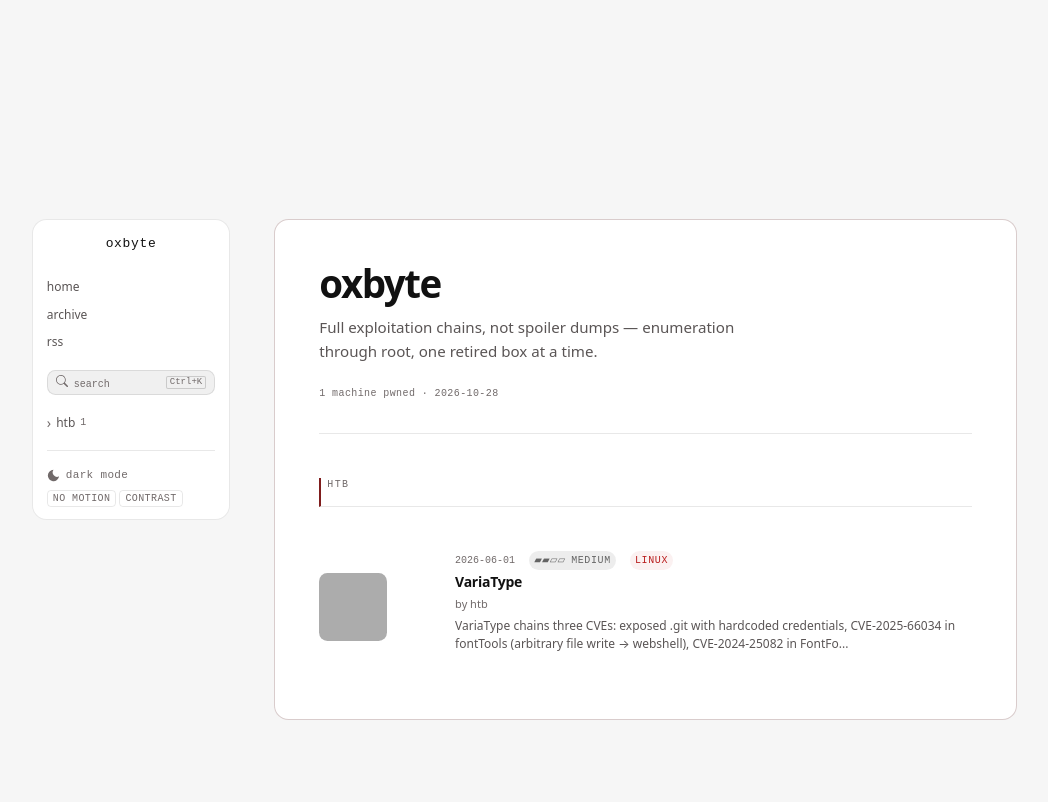
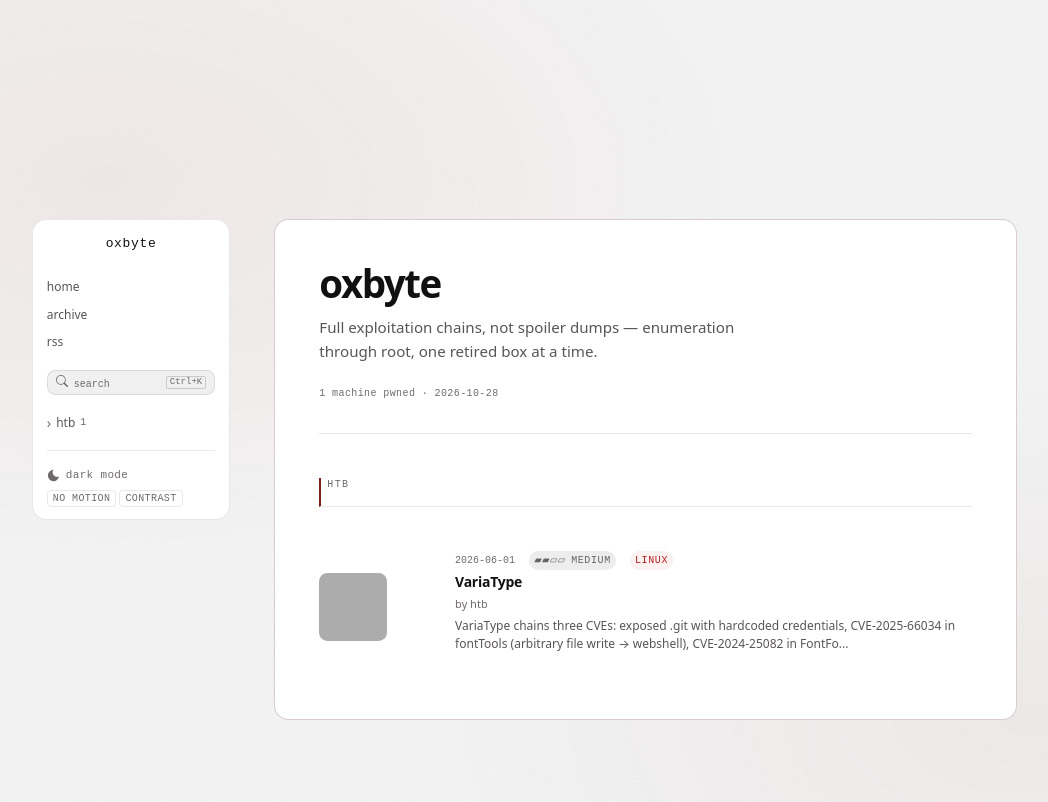
Before and after one commit to oxbyte0/oxbyte0.github.io, a Jekyll site: the page built from index.md, in a window 1280 px wide. Shown: the top 802 px of the page, without its empty margins (77-1125 px from the left). Built offline with Jekyll 4.4.1, drawn with Linux system fonts in a browser that asks for light colours; grey boxes are pictures that could not be loaded.

Commit message:
feat: light-theme bgfx variant + device/performance hardening
Light mode (was fully disabled, #bgfx{display:none}):
- drift gradients repointed to rgba(185,28,28,*)/rgba(127,29,29,*) at
  0.045-0.05 alpha — the light-theme :root[data-theme] accent (b91c1c
  family), well below the dark variant's intensity
- grain 0.05 -> 0.035
- spotlight center 0.10 -> 0.07
All still only the existing accent family, no new hues.

Device/performance:
- spotlight now hard-disabled via @media (hover: none), (pointer:
  coarse) in CSS, and the JS module early-returns on the same query
  before attaching any listener — not just CSS-hidden, the mousemove
  handler never exists on touch devices at all
- <=768px: grain opacity reduced further (0.04 dark / 0.028 light),
  drift slowed 26s -> 42s, spotlight disabled regardless of pointer
  type (covers a zoomed-out desktop window at that width)
- prefers-reduced-data: reduce drops both grain and drift entirely
  (unsupported browsers just ignore the block)
- will-change: transform scoped to .bgfx-drift only inside the
  motion-allowed media query, never set when animation doesn't run

No canvas anywhere in this feature, so devicePixelRatio capping is
N/A — grain is an SVG filter, drift/spotlight are gradients, both
vector and DPI-independent by construction.

Verified: built HTML still carries full text content, h1, nav
landmark, meta description, canonical, and OG tags with #bgfx present
(aria-hidden, zero text nodes, pure decoration) — nothing here is
JS-gated for crawlers or JS-disabled clients; only the spotlight is JS
at all, and its absence degrades to the plain CSS drift+grain layers.

```diff
--- a/_sass/_bgfx.scss
+++ b/_sass/_bgfx.scss
@@ -28,8 +28,22 @@
     &.active { opacity: 1; }
   }
 
+  /* ── Light theme — same layers, red pulled back so it stays delicate on a near-white surface ── */
+  :root[data-theme="light"] {
+    .bgfx-drift {
+      background:
+        radial-gradient(ellipse 60% 50% at 20% 25%, rgba(185,28,28,0.05),  transparent 70%),
+        radial-gradient(ellipse 55% 45% at 80% 75%, rgba(127,29,29,0.045), transparent 70%);
+    }
+    .bgfx-grain { opacity: 0.035; }
+    .bgfx-spot  { background: radial-gradient(circle at var(--mx, 50%) var(--my, 50%), rgba(185,28,28,0.07), transparent 32%); }
+  }
+
   @media (prefers-reduced-motion: no-preference) {
-    .bgfx-drift { animation: bgfx-drift 26s ease-in-out infinite alternate; }
+    .bgfx-drift {
+      animation: bgfx-drift 26s ease-in-out infinite alternate;
+      will-change: transform; /* scoped to the motion-allowed case only */
+    }
     @keyframes bgfx-drift {
       from { transform: translate3d(0, 0, 0); }
       to   { transform: translate3d(2%, -2%, 0); }
@@ -40,5 +54,28 @@
     .bgfx-spot { display: none; } /* JS also never attaches listeners in this case */
   }
 
-  :root[data-theme="light"] #bgfx { display: none; } /* void/grain treatment is a dark-theme device */
+  /* Coarse/no-hover pointers have no cursor to track — CSS is the source of
+     truth here, not just the JS touch guard, since some hybrid laptops fire
+     synthetic mousemove on tap. */
+  @media (hover: none), (pointer: coarse) {
+    .bgfx-spot { display: none; }
+  }
+
+  /* Small screens: lighter grain, slower drift, no spotlight — independent of
+     pointer type, so a zoomed-out desktop window at this width still gets it. */
+  @media screen and (max-width: 768px) {
+    .bgfx-grain { opacity: 0.04; }
+    :root[data-theme="light"] .bgfx-grain { opacity: 0.028; }
+    .bgfx-spot { display: none; }
+
+    @media (prefers-reduced-motion: no-preference) {
+      .bgfx-drift { animation-duration: 42s; }
+    }
+  }
+
+  /* Data-saver mode: skip the grain's one-time SVG filter raster and the
+     drift gradients entirely. Unsupported browsers just ignore this block. */
+  @media (prefers-reduced-data: reduce) {
+    .bgfx-grain, .bgfx-drift { display: none; }
+  }
 }
--- a/assets/js/features/bgfx.js
+++ b/assets/js/features/bgfx.js
@@ -1,6 +1,7 @@
 /* ── Cursor spotlight — two CSS vars only, all visuals live in _bgfx.scss ── */
 export function initBgfx() {
   if (matchMedia('(prefers-reduced-motion: reduce)').matches) return;
+  if (matchMedia('(hover: none), (pointer: coarse)').matches) return; /* touch: no cursor to track */
   const spot = document.querySelector('.bgfx-spot');
   if (!spot) return;
 
```
